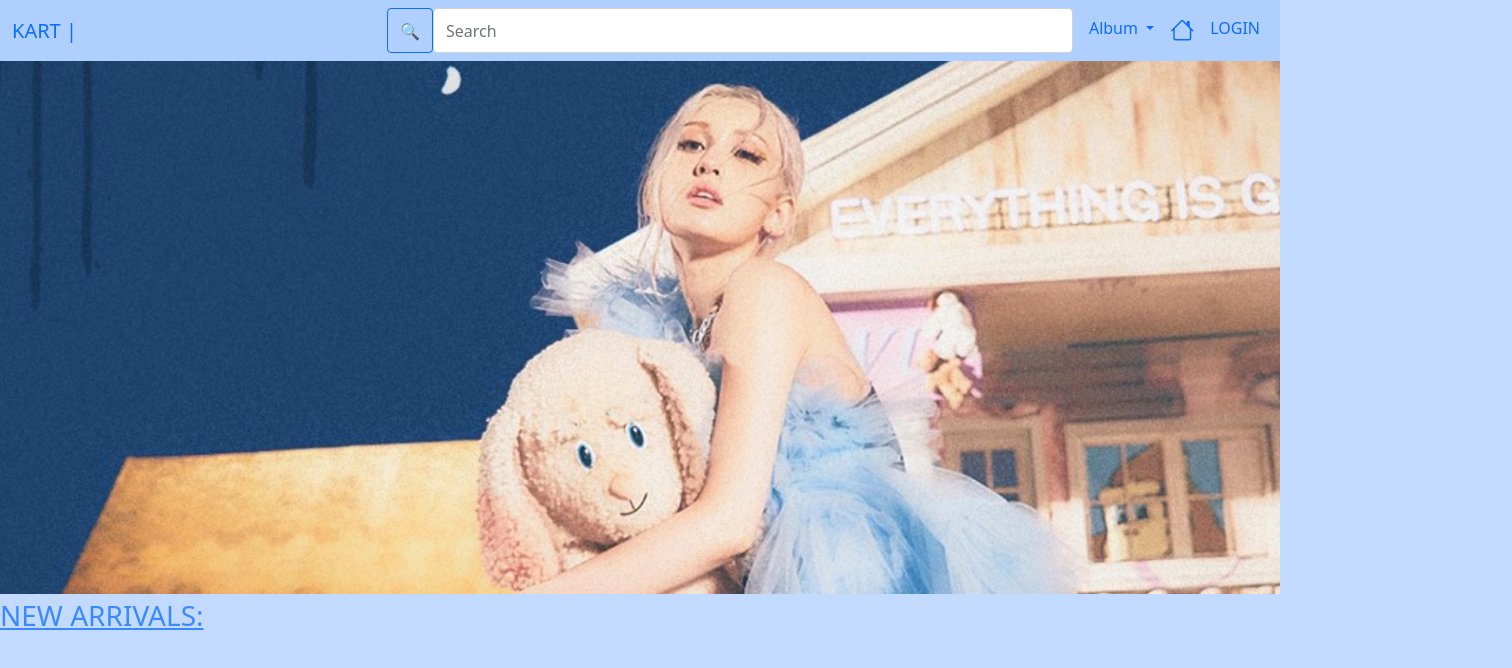
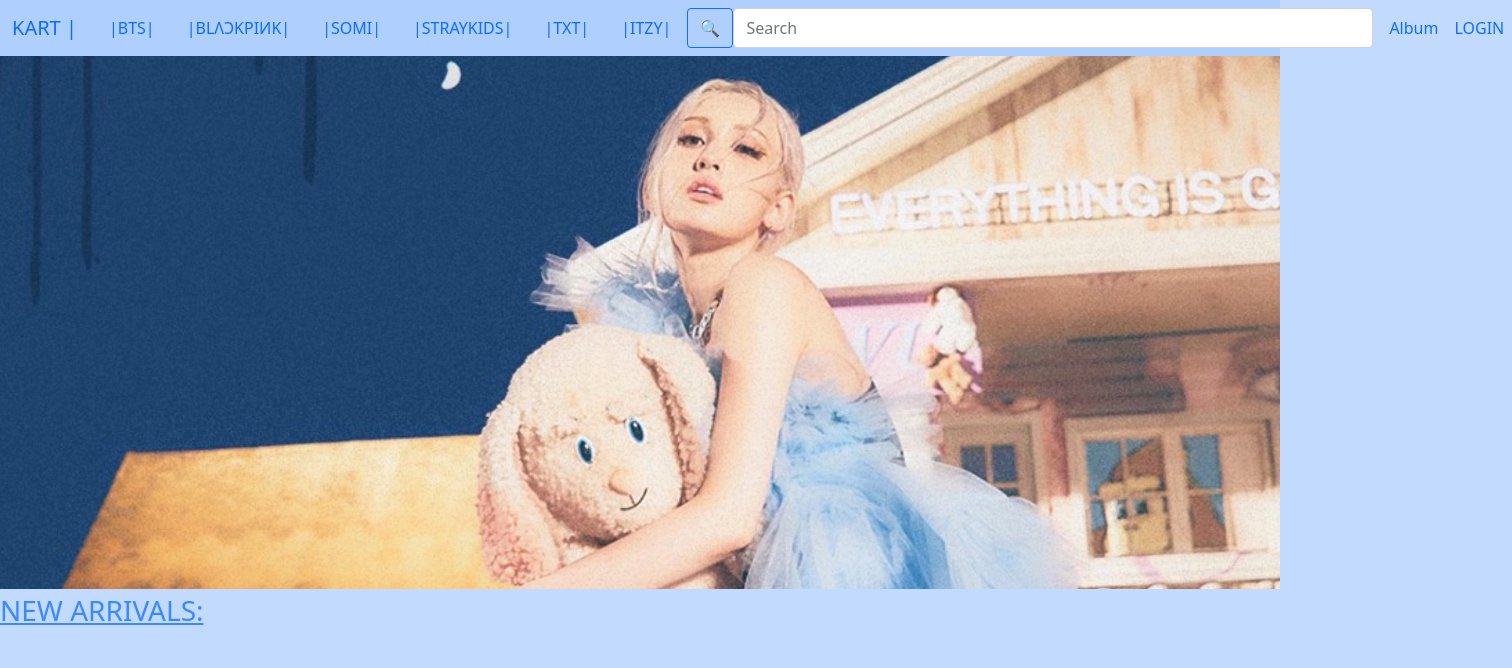
Before and after one commit to Ambrachen/Unit-1-summative, a plain HTML site: page index.html in a window 1280 px wide. Shown: the whole page, 1512 px wide, since content can reach past the window. Drawn offline with nearby package versions, Linux system fonts and the light colour scheme.

Commit message:
i added some new things during this lesson

```diff
--- a/index.html
+++ b/index.html
@@ -12,6 +12,25 @@
   <nav class="navbar navbar-expand-lg navbar-primary bg-primary bg-opacity-10">
     <div class="container-fluid">
       <a class="navbar-brand" href="#">KART |</a>
+      <a class="nav-link"href="bts.html">
+        |BTS|
+      </a>
+      <a class="nav-link"href="blackpink.html">
+        |BLΛƆKPIИK|
+      </a>
+      <a class="nav-link"href="somi.html">
+        |SOMI|
+      </a>
+      <a class="nav-link"href="skz.html">
+        |STRAYKIDS|
+      </a>
+      <a class="nav-link"href="txt.html">
+        |TXT|
+      </a>
+      <a class="nav-link"href="itzy.html">
+        |ITZY|
+      </a>
+
       <button class="navbar-toggler" type="button" data-bs-toggle="collapse" data-bs-target="#navbarSupportedContent" aria-controls="navbarSupportedContent" aria-expanded="false" aria-label="Toggle navigation">
         <span class="navbar-toggler-icon"></span>
       </button>
@@ -23,16 +42,9 @@
           <input class="form-control me-2 ambra-search-bar" type="search" placeholder="Search" aria-label="Search">
           <div class="collapse navbar-collapse" id="navbarNavDarkDropdown">
             <ul class="navbar-nav">
-              <li class="nav-item dropdown">
-                <a class="nav-link dropdown-toggle" href="#" id="navbarDarkDropdownMenuLink" role="button" data-bs-toggle="dropdown" aria-expanded="false">
-                  Album
-                </a>
-                <li class="nav-item">
-                  <i class="nav-link" href="#">
-                    <i class="bi bi-house h4 m-0"> </i>
-                  </i>
-
-                </li>
+              <a class="nav-link"href="#">
+                Album
+              </a>
                 <a class="nav-link " href="#">
                   LOGIN
                 </a>
```
Also changed, not shown: blackpink.html (added, +12 -0 lines), bts.html (added, +12 -0 lines), itzy.html (added, +12 -0 lines), skz.html (added, +12 -0 lines), somi.html (added, +12 -0 lines), txt.html (added, +12 -0 lines), 1 other file.
